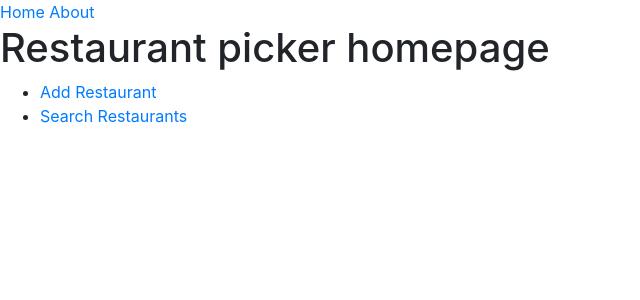
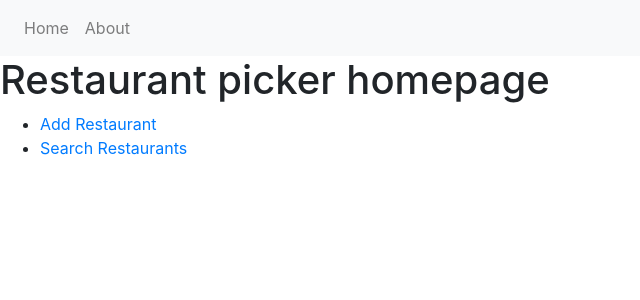
Before and after one commit to benchan777/restaurant-picker, a Flask app: page / in a window 1280 px wide. Shown: the top 300 px of the page, without its empty margins (0-640 px from the left). Run offline with Flask 2, Linux system fonts and the light colour scheme; some libraries are stand-ins or nearby versions.

Commit message:
edit styles

```diff
--- a/templates/base.html
+++ b/templates/base.html
@@ -9,17 +9,25 @@
 </head>
 
 <body>
-    <nav>
-        <a href="/">Home</a>
-        <a href="/about">About</a>
+    <nav class="navbar navbar-expand-lg navbar-light bg-light">
+        <div class="navbar-nav">
+            <a class="nav-link" href="/">Home</a>
+            <a class="nav-link" href="/about">About</a>
+        </div>
     </nav>
 
-        {% block content %}{% endblock %}
+    {% block content %}{% endblock %}
 
-        <script src="/static/index.js"></script>
-        <script src="https://code.jquery.com/jquery-3.2.1.slim.min.js" integrity="sha384-KJ3o2DKtIkvYIK3UENzmM7KCkRr/rE9/Qpg6aAZGJwFDMVNA/GpGFF93hXpG5KkN" crossorigin="anonymous"></script>
-        <script src="https://cdnjs.cloudflare.com/ajax/libs/popper.js/1.12.9/umd/popper.min.js" integrity="sha384-ApNbgh9B+Y1QKtv3Rn7W3mgPxhU9K/ScQsAP7hUibX39j7fakFPskvXusvfa0b4Q" crossorigin="anonymous"></script>
-        <script src="https://maxcdn.bootstrapcdn.com/bootstrap/4.0.0/js/bootstrap.min.js" integrity="sha384-JZR6Spejh4U02d8jOt6vLEHfe/JQGiRRSQQxSfFWpi1MquVdAyjUar5+76PVCmYl" crossorigin="anonymous"></script>
+    <script src="/static/index.js"></script>
+    <script src="https://code.jquery.com/jquery-3.2.1.slim.min.js"
+        integrity="sha384-KJ3o2DKtIkvYIK3UENzmM7KCkRr/rE9/Qpg6aAZGJwFDMVNA/GpGFF93hXpG5KkN"
+        crossorigin="anonymous"></script>
+    <script src="https://cdnjs.cloudflare.com/ajax/libs/popper.js/1.12.9/umd/popper.min.js"
+        integrity="sha384-ApNbgh9B+Y1QKtv3Rn7W3mgPxhU9K/ScQsAP7hUibX39j7fakFPskvXusvfa0b4Q"
+        crossorigin="anonymous"></script>
+    <script src="https://maxcdn.bootstrapcdn.com/bootstrap/4.0.0/js/bootstrap.min.js"
+        integrity="sha384-JZR6Spejh4U02d8jOt6vLEHfe/JQGiRRSQQxSfFWpi1MquVdAyjUar5+76PVCmYl"
+        crossorigin="anonymous"></script>
 </body>
 
 </html>
```
